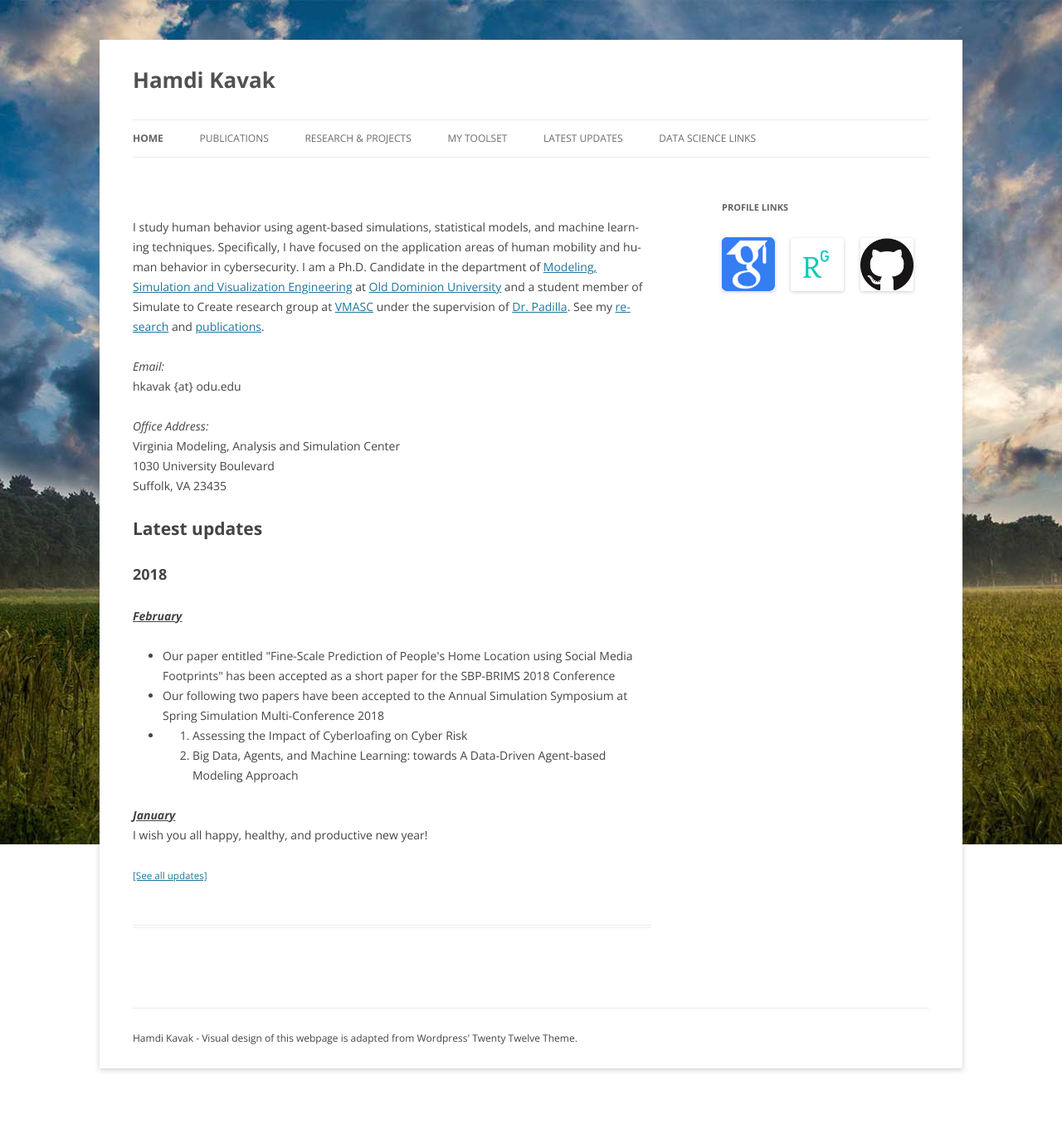
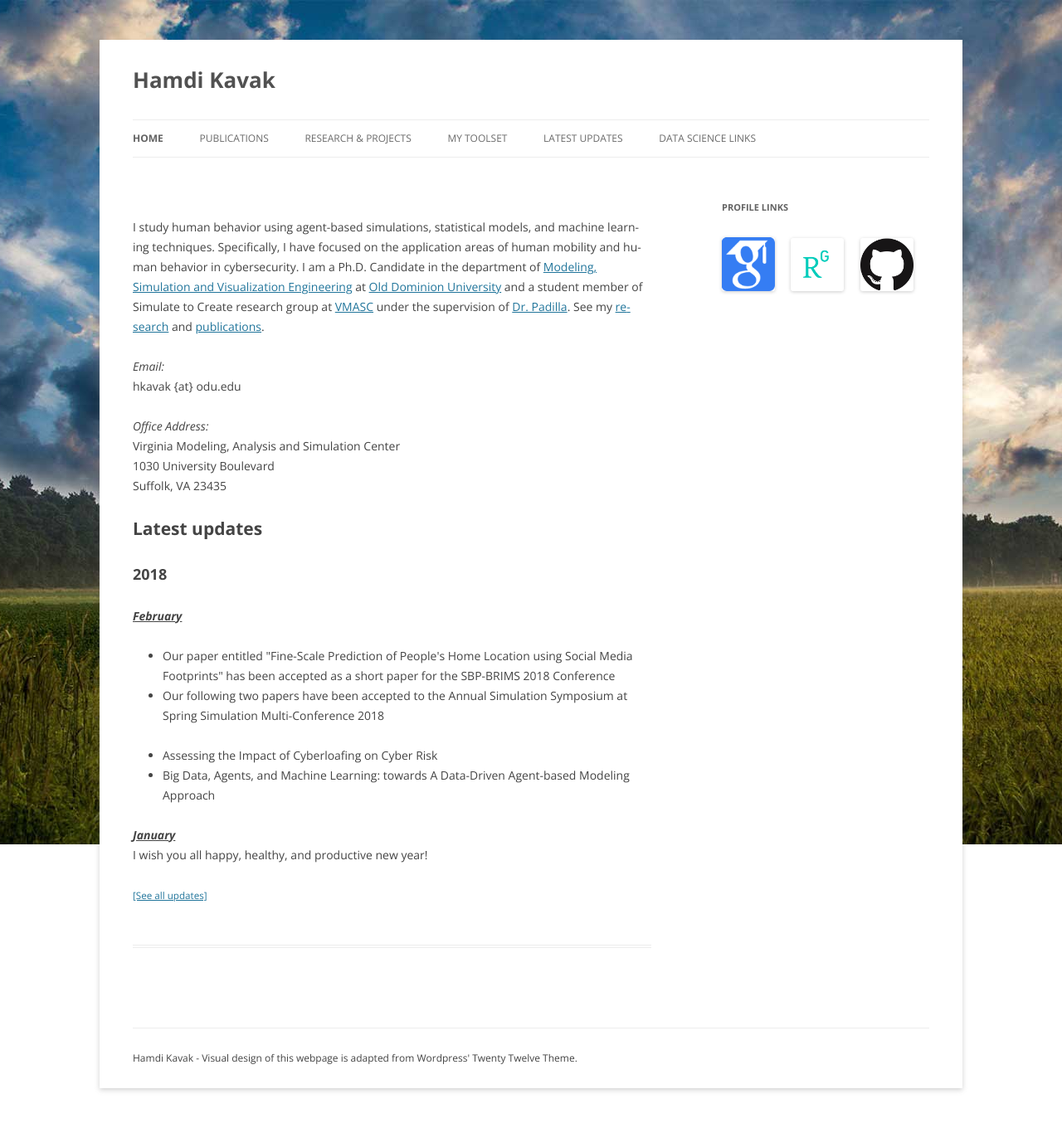
Before and after one commit to hamdikavak/hamdikavak.github.io, a Jekyll site: the page built from index.html, in a window 1280 px wide. Shown: the whole page at 83% size. Built offline with Jekyll 4.4.1, drawn with Linux system fonts in a browser that asks for light colours; nearby versions of some CDN libraries; library files that are not in the unit come from our copies; before the commit the page ends 1336 px from its top, so only the background shows below that.

Commit message:
Format update

```diff
--- a/_includes/updates.html
+++ b/_includes/updates.html
@@ -11,14 +11,11 @@
 			 	</li>
 			 	<li>Our following two papers have been accepted to the Annual Simulation Symposium at Spring Simulation Multi-Conference 2018
 			 	</li>
-			 	<li>
-				 	<ol>
-				 		 <li>Assessing the Impact of Cyberloafing on Cyber Risk</li>
-				    	<li>Big Data, Agents, and Machine Learning: towards A Data-Driven Agent-based Modeling Approach</li>
-
-				 	</ol>
-				 </li>
 			   </ul>
+			   <ul>
+		 		 <li>Assessing the Impact of Cyberloafing on Cyber Risk</li>
+		    	<li>Big Data, Agents, and Machine Learning: towards A Data-Driven Agent-based Modeling Approach</li>
+		 	</ul>
 		  </p>
 		<p>
 		<strong><em><u>January</u></em></strong><br />
```
